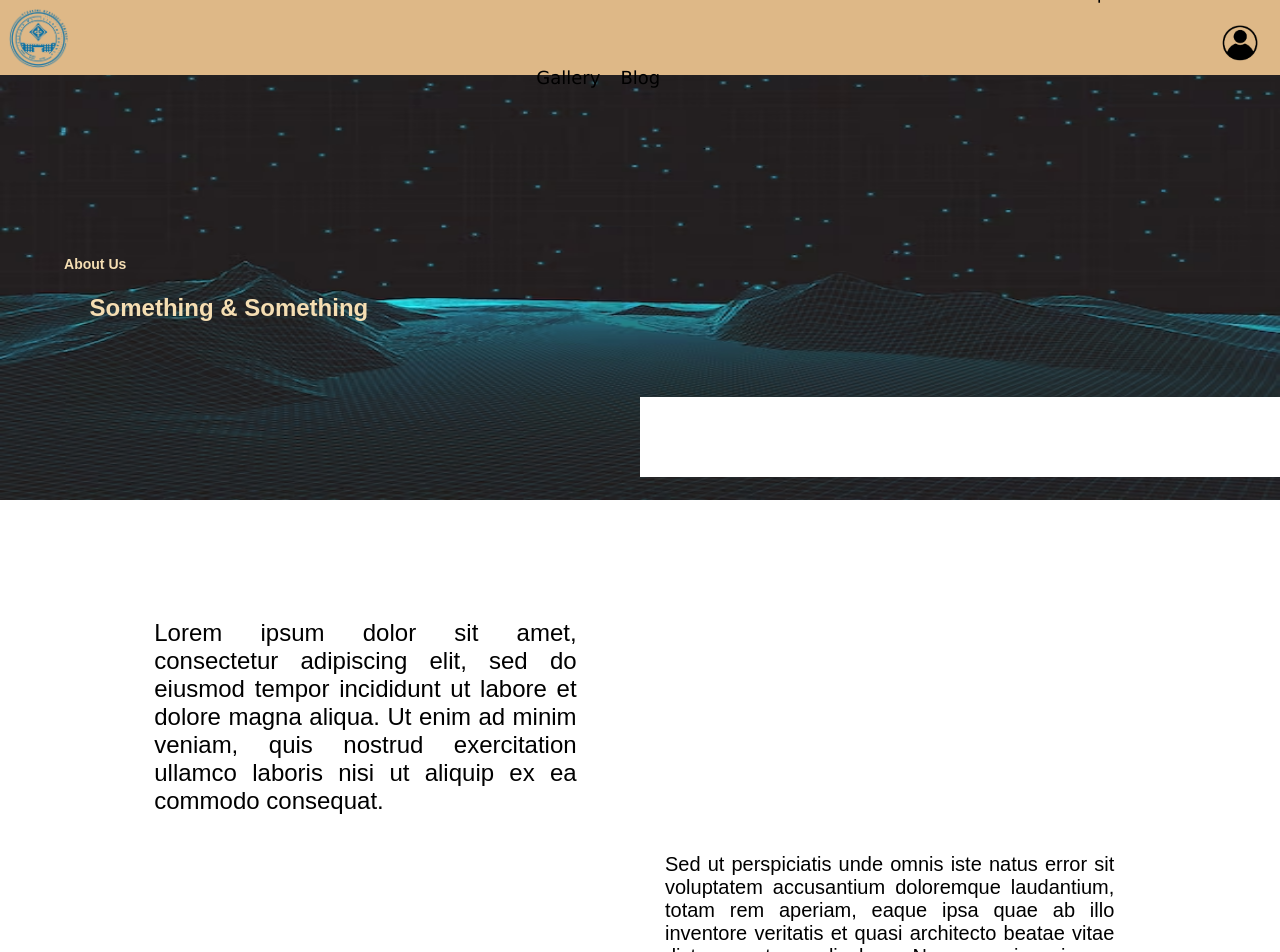
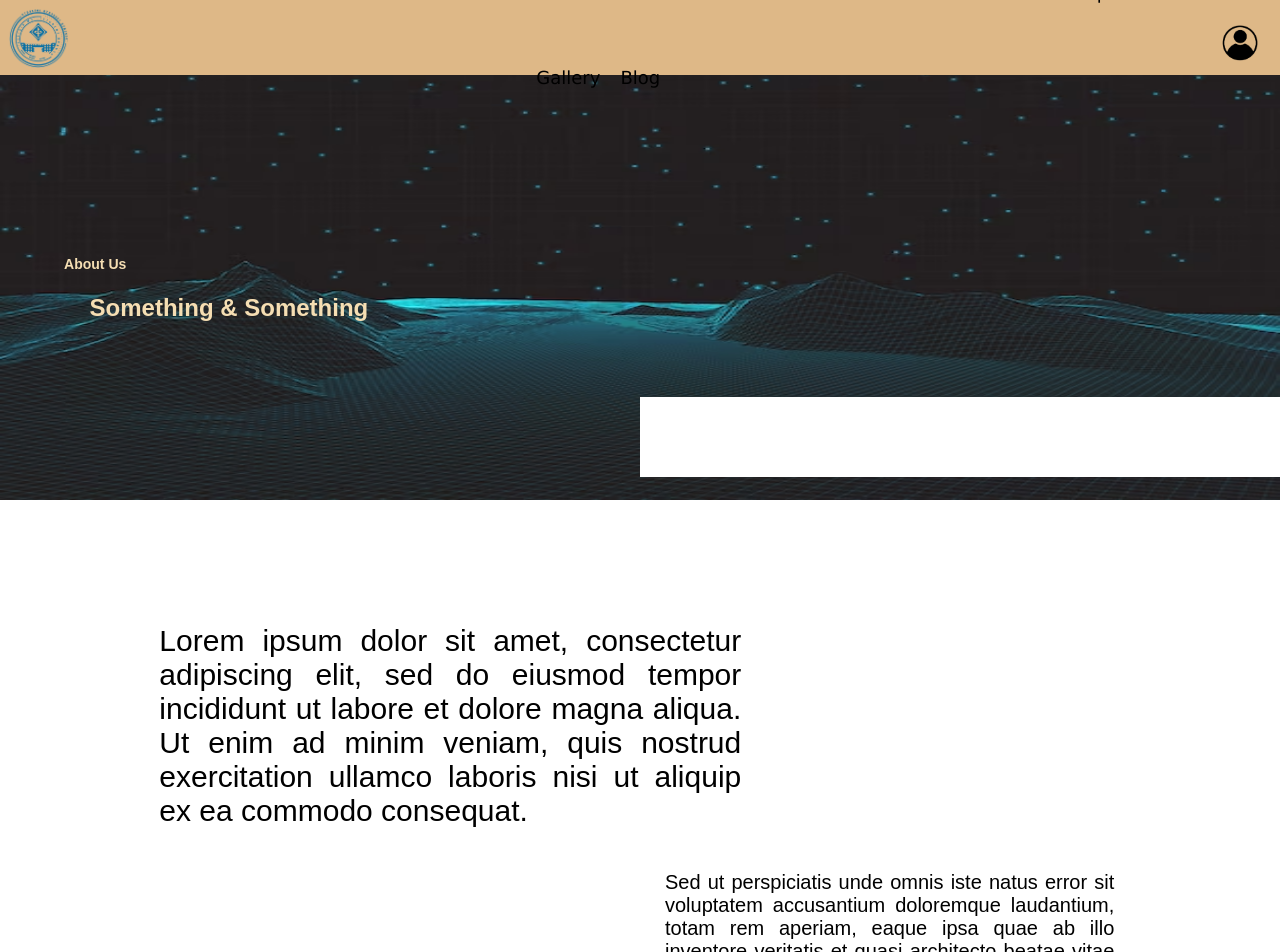
Before and after one commit to kiggsmk/SMVIT-IEEE, a React (Create React App) app: page /about in a window 1280 px wide. Shown: the top 952 px of the page. Built offline with nearby package versions, Linux system fonts and the light colour scheme.

Commit message:
updated excom image and vid player dimentions

```diff
--- a/src/about/components/about.module.css
+++ b/src/about/components/about.module.css
@@ -53,19 +53,20 @@
 
 
 .textcont{
-    margin: 5% 8% 5% 8%;
+    margin: 5% 8% 2% 8%;
     padding: 3%;
 }
 
 .uppertextcont{
     height: 50%;
-  width: 45%;
+  width: 62%;
   display: inline-flex;
 }
 .uppertext{
     text-align: justify;
-    font-size: 2em;
+    font-size: 30px;
     margin: 3%;
+    font: sans-serif;
 }
 
 .lowertextcont{
@@ -77,6 +78,7 @@
     text-align: justify;
     font-size: 20px;
     margin: 5%;
+    font: sans-serif;
 }
 
 .vidcont{
@@ -85,7 +87,10 @@
   justify-content: center;
   width: 100%;
 }
-
+.vid{
+  width: 70%;
+  height: 567px;
+}
 
 
 
--- a/src/about/components/abvidplayer.js
+++ b/src/about/components/abvidplayer.js
@@ -6,7 +6,7 @@ import ReactPlayer from 'react-player';
 export default function VidPlayer(){
     return(
         <div className={styles.vidcont}>
-            <ReactPlayer className={styles.vid} url='https://www.youtube.com/watch?v=LXb3EKWsInQ' />
+            <ReactPlayer height={500} width={1000}  url='https://www.youtube.com/watch?v=LXb3EKWsInQ' />
         </div>
     )
 }
--- a/src/home/components/components.module.css
+++ b/src/home/components/components.module.css
@@ -140,11 +140,12 @@ hr{
  }
  .parentrow1{
     display: inline-flex;
+    height: 338px;
  }
 
  .row1{
     display: inline-flex;
-    height: 42%;
+    height: 100%;
     width: 75%;
     margin: auto;
 
--- a/src/home/components/execom.js
+++ b/src/home/components/execom.js
@@ -6,6 +6,7 @@ import manoj from './manoj.jpg';
 import chethan from './chethan.jpg';
 import mithil from './mithil.jpg';
 import shreya from './shreya.jpg';
+import ravi from './ravi.jpeg';
 
 
 export default function Execom(){
@@ -16,7 +17,7 @@ export default function Execom(){
             </div>
              <div className={styles.parentrow1}>
             <div className={styles.row1}>
-                <div className={styles.profileholder1}><Pcard name="Pharinder Ravi Parimi" image="img" designation="Branch Councillor"/>  </div>
+                <div className={styles.profileholder1}><Pcard name="Pharinder Ravi Parimi" image={ravi} designation="Branch Councillor"/>  </div>
                 <div className={styles.profileholder1}><Pcard name="Manoj S Kulkarni" image={manoj} designation="Chair"/></div>
                 <div className={styles.profileholder1}><Pcard name="Akhil Kumar" image={akhil} designation="Vice Chair"/></div>
             </div>
```
Also changed, not shown: src/home/components/ravi.jpeg (added).
